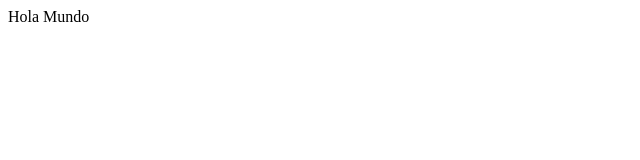
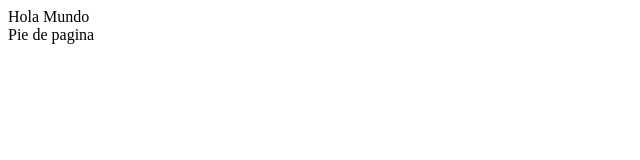
Before and after one commit to CRISTIAN7712/pruebaRemoto2, a plain HTML site: page index.html in a window 1280 px wide. Shown: the full height of the page, 0-640 px from the left. Drawn offline with Linux system fonts and the light colour scheme.

Commit message:
feat: Agregando pie de pagina en index.html

```diff
--- a/index.html
+++ b/index.html
@@ -7,5 +7,7 @@
 </head>
 <body>
     Hola Mundo
+
+    <footer>Pie de pagina</footer>
 </body>
 </html>
```
